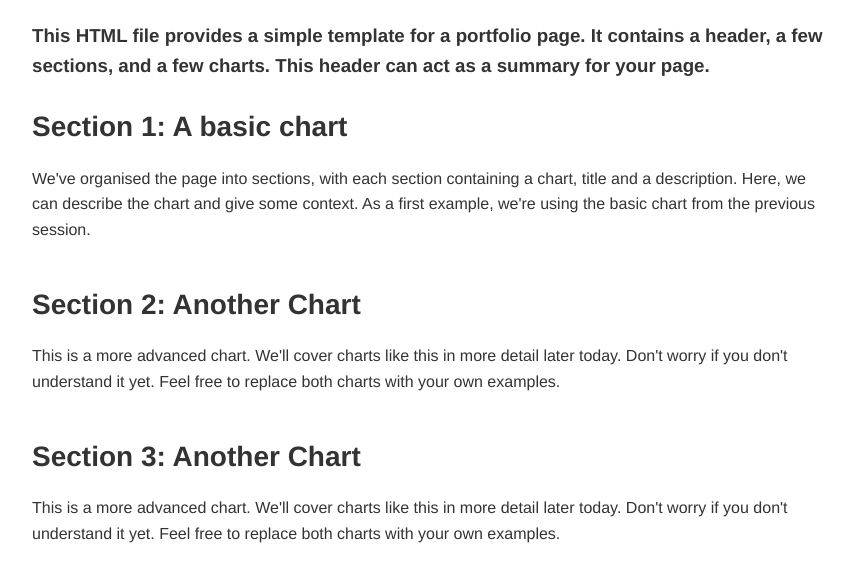
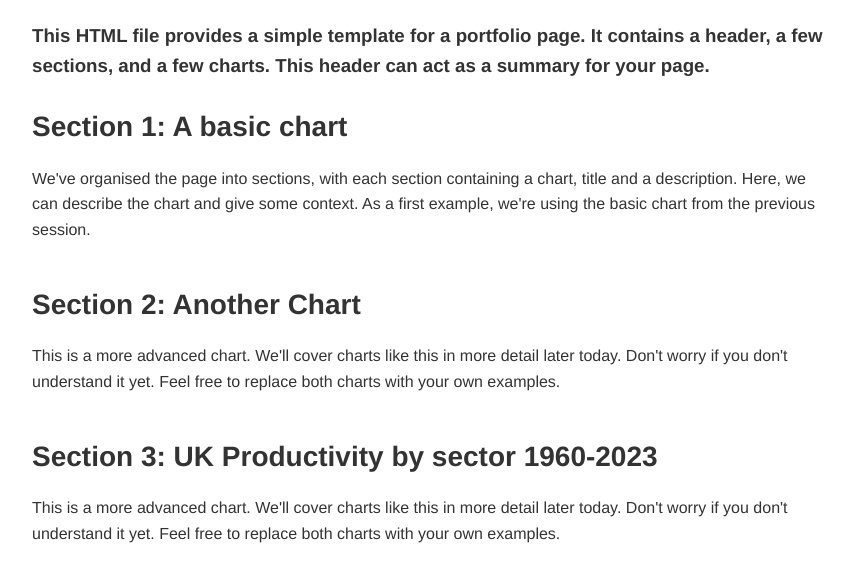
Before and after one commit to AssistantEcon/AssistantEcon.github.io, a plain HTML site: page index.html in a window 1280 px wide. Shown: the part 266-848 px from the top of the page, without its empty margins (208-1061 px from the left). Drawn offline with Linux system fonts and the light colour scheme; a script that the page names is missing.

Commit message:
Update index.html

```diff
--- a/index.html
+++ b/index.html
@@ -75,7 +75,7 @@
 
     <section>
         <div class="chart-description"> <!-- we are grouping the title and description together so we can style them together -->
-            <h2>Section 3: Another Chart</h2>
+            <h2>Section 3: UK Productivity by sector 1960-2023</h2>
             <p> <!-- This is a paragraph, it's the main way to display text on a web page -->
                 This is a more advanced chart. We'll cover charts like this in more detail later today. Don't worry if you don't understand it yet.
                 Feel free to replace both charts with your own examples.
```
